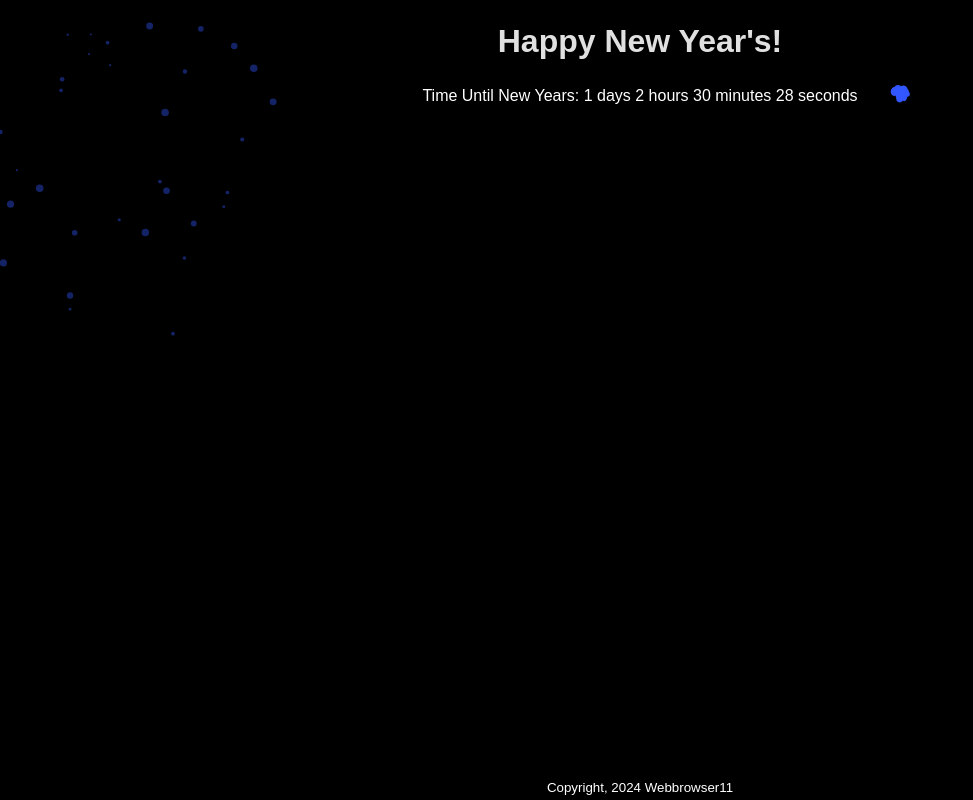
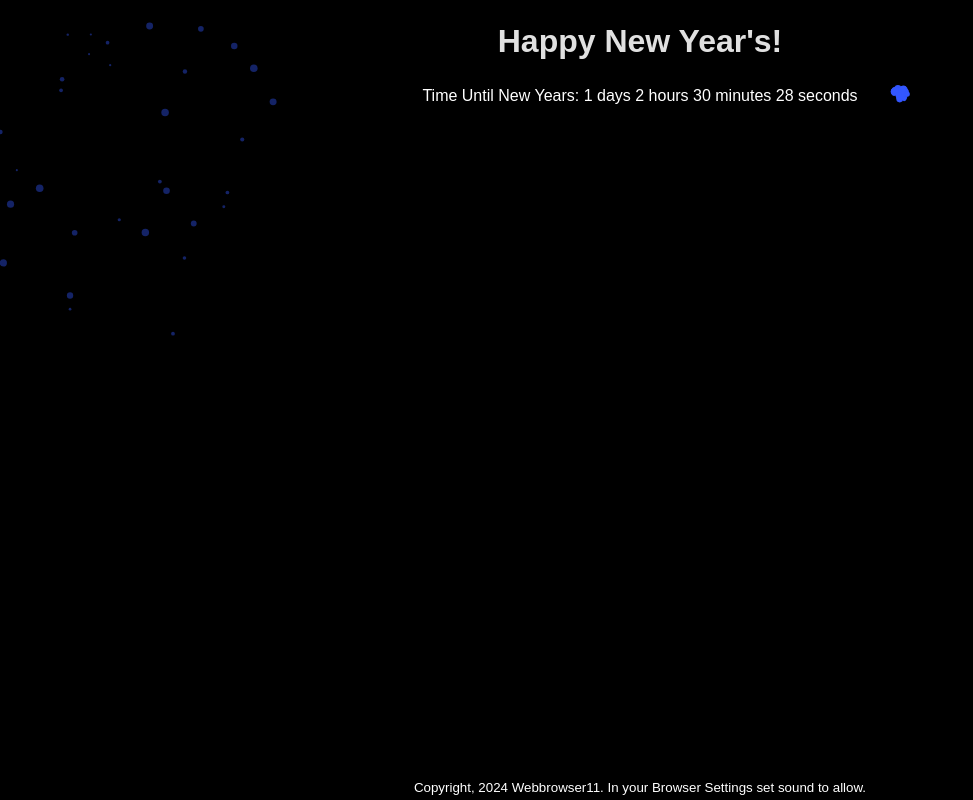
Before and after one commit to webbrowser11/New-Years, a plain HTML site: page index.html in a window 1280 px wide. Shown: the whole page, without its empty margins (0-973 px from the left). Drawn offline with Linux system fonts and the light colour scheme.

Commit message:
final commit

```diff
--- a/index.html
+++ b/index.html
@@ -138,6 +138,6 @@
         setInterval(changeStyle, 2000);
     </script>
 
-    <div class="footer"><small>Copyright, 2024 Webbrowser11</small></div>
+    <div class="footer"><small>Copyright, 2024 Webbrowser11. In your Browser Settings set sound to allow.</small></div>
 </body>
 </html>
```
